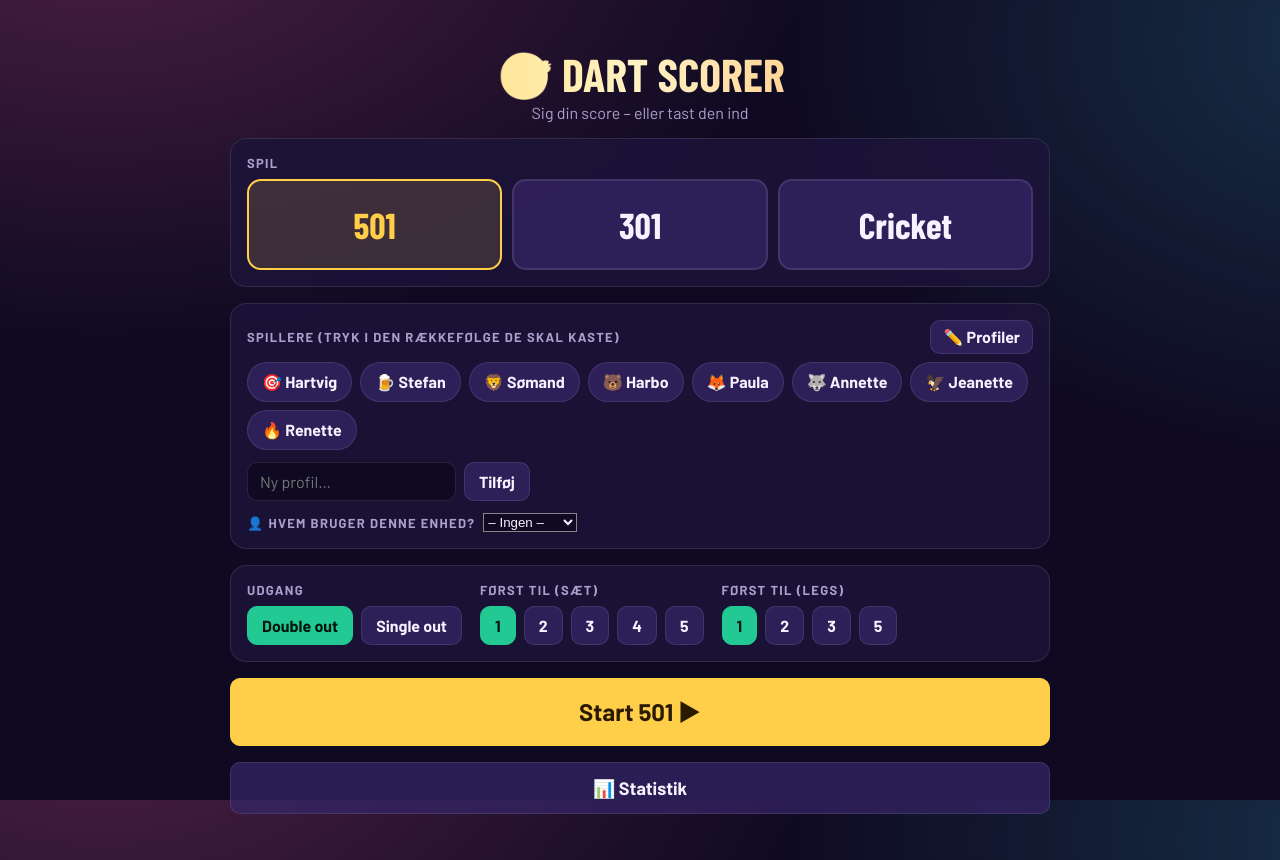
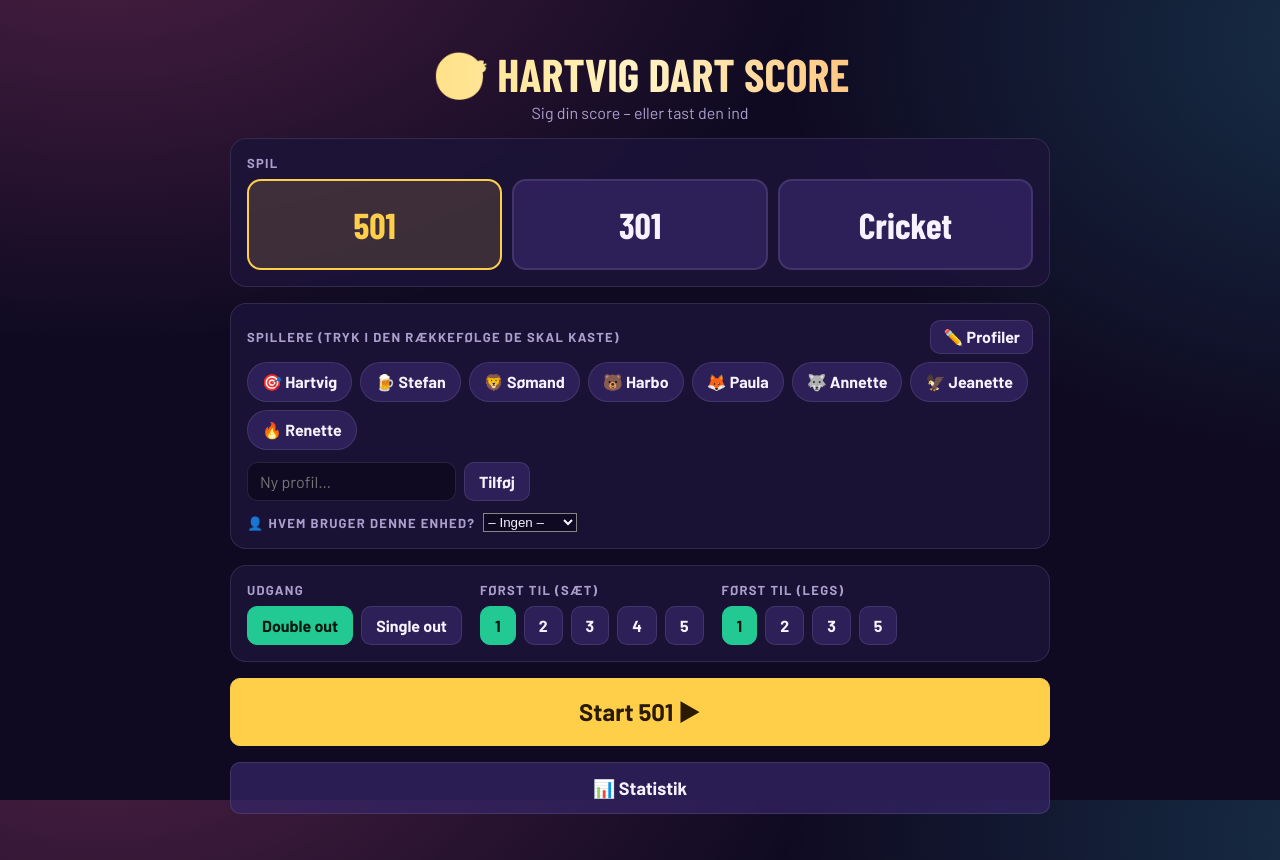
Before and after one commit to hartvigchristian-lang/dart-turnering, a plain HTML site: page scorer.html in a window 1280 px wide. Drawn offline with nearby package versions, Linux system fonts and the light colour scheme; a web font is replaced by a local one.

Commit message:
Omdøb scoreren til Hartvig Dart Score
Co-Authored-By: Claude Opus 5.5 <noreply@anthropic.com>

```diff
--- a/scorer.html
+++ b/scorer.html
@@ -9,7 +9,7 @@
 <link rel="manifest" href="manifest.json">
 <link rel="icon" href="icon-192.png">
 <link rel="apple-touch-icon" href="icon-192.png">
-<title>Dart Scorer</title>
+<title>Hartvig Dart Score</title>
 <link href="https://fonts.googleapis.com/css2?family=Barlow+Condensed:wght@500;600;700;800&family=Barlow:wght@400;500;600;700&display=swap" rel="stylesheet">
 <style>
 :root{--bg:#0f0a22;--panel:rgba(28,20,58,.86);--panel2:rgba(55,38,104,.7);--line:rgba(255,255,255,.1);--text:#f7f2ff;--muted:#ab9fcc;--red:#ff4d6d;--green:#22c993;--gold:#ffcf4a;--pink:#ff5fa2;--cyan:#38d9f0}
@@ -428,7 +428,7 @@ function render(){ S.phase==='profile'?renderProfile():S.phase==='stats'?renderS
 function renderSetup(){
   const all=[...PRESET,...S.extra];
   document.getElementById('app').innerHTML=`<div class="wrap"><div class="setup">
-    <div style="text-align:center"><h1 class="gold" style="font-size:46px">🎯 Dart Scorer</h1><div class="muted">Sig din score – eller tast den ind</div></div>
+    <div style="text-align:center"><h1 class="gold" style="font-size:46px">🎯 Hartvig Dart Score</h1><div class="muted">Sig din score – eller tast den ind</div></div>
     <div class="card"><div class="lbl">Spil</div><div class="games">${['501','301','cricket'].map(g=>`<button class="${S.game===g?'sel':''}" onclick="S.game='${g}';save();render()">${g==='cricket'?'Cricket':g}</button>`).join('')}</div></div>
     <div class="card"><div class="row" style="justify-content:space-between;margin-bottom:8px"><div class="lbl" style="margin:0">${S.editProf?'Profiler på denne enhed':'Spillere (tryk i den rækkefølge de skal kaste)'}</div><button class="btn" style="padding:6px 12px" onclick="S.editProf=!S.editProf;save();render()">${S.editProf?'✓ Færdig':'✏️ Profiler'}</button></div>
       ${S.editProf ? `<div class="profs">${S.profiles.map((p,i)=>`<div class="prow"><button class="em" title="Skift emoji" onclick="cycleEmoji(${i})">${p.emoji}</button><input class="txt" value="${esc(p.name)}" onchange="renameProf(${i},this.value)"><button class="btn ghost" title="Slet profil" onclick="delProf(${i})">🗑</button></div>`).join('')}</div>`
```
Also changed, not shown: manifest.json, 1 other file.
